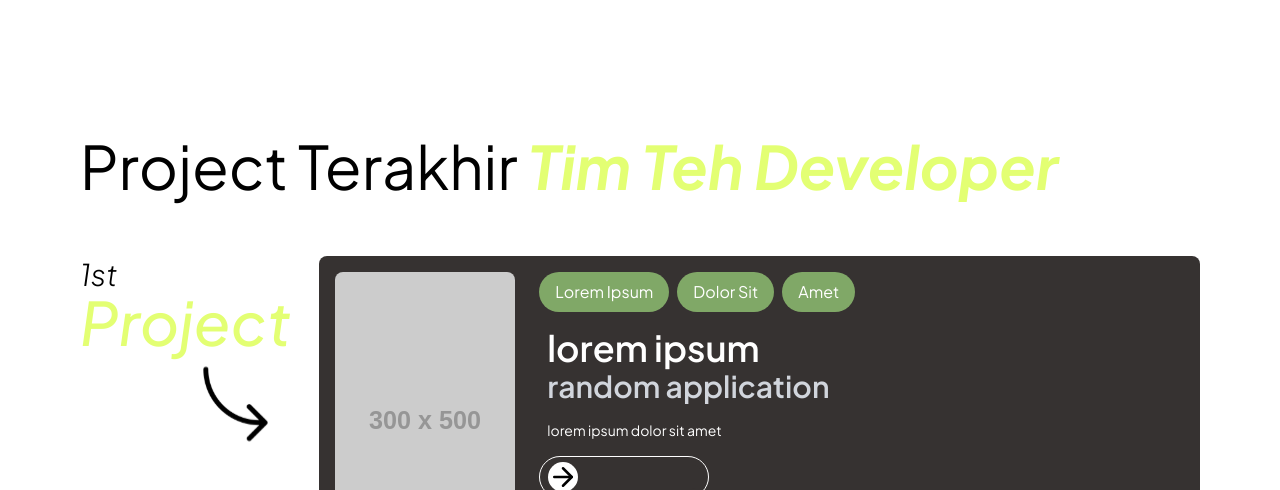
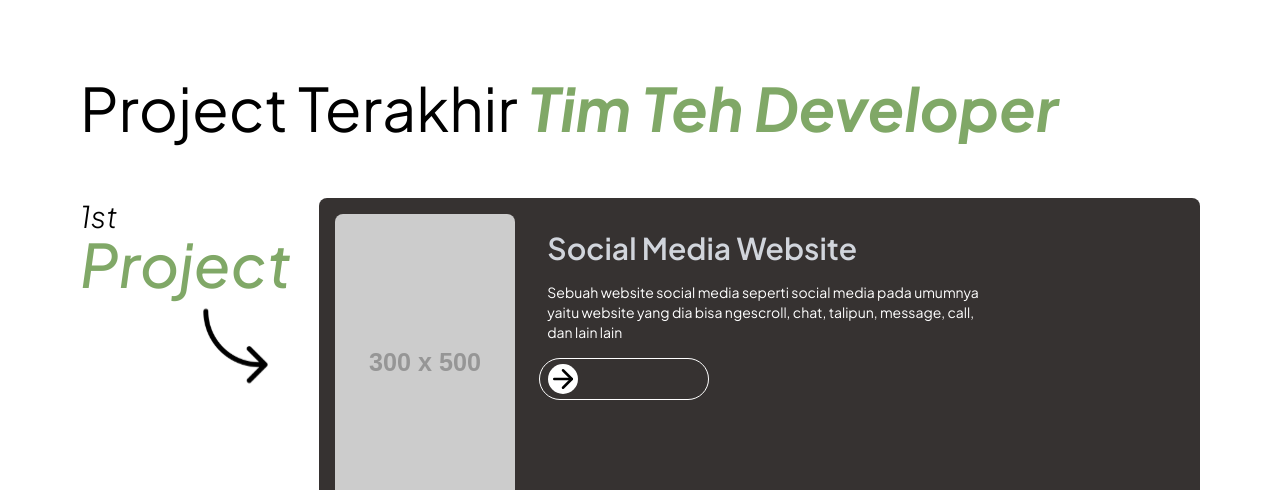
Before and after one commit to ELfatt09/teh-developer-landing-page-2, a React (Vite) app: page / in a window 1280 px wide. Shown: the part 2300-2790 px from the top of the page. Built offline with nearby package versions, Linux system fonts and the light colour scheme.

Commit message:
Add data files for projects, services, and testimonials; update components to use new data structure and improve styling

```diff
--- /dev/null
+++ b/src/data/projects.js
@@ -0,0 +1,29 @@
+export const projectsData = [
+    {
+        id: 1,
+        image: "https://placehold.co/300x500",
+        tag: ["Fullstack", "Laravel", "Solo Project"],
+        name:"TwiiAhh",
+        type:"Social Media Website",
+        description:'Sebuah website social media seperti social media pada umumnya yaitu website yang dia bisa ngescroll, chat, talipun, message, call, dan lain lain',
+        link:"Google.com"
+    },
+    {
+        id: 2,
+        image: "https://placehold.co/300x500",
+        tag: ["Fullstack", "Laravel", "Solo Project"],
+        name:"TwiiAhh",
+        type: "Social Media Website",
+        description:'Sebuah website social media seperti social media pada umumnya yaitu website yang dia bisa ngescroll, chat, talipun, message, call, dan lain lain',
+        link:"Google.com"
+    },
+    {
+        id: 3,
+        image: "https://placehold.co/300x500",
+        tag: ["Fullstack", "Laravel", "Solo Project"],
+        name:"TwiiAhh",
+        type:"Social Media Website",
+        description:'Sebuah website social media seperti social media pada umumnya yaitu website yang dia bisa ngescroll, chat, talipun, message, call, dan lain lain',
+        link:"Google.com"
+    },
+];
--- /dev/null
+++ b/src/data/services.js
@@ -0,0 +1,25 @@
+export const servicesData = [
+    {
+        id: 1,
+        icon: "https://placehold.co/100x100",
+        title: "UI/UX Design",
+        description: "Desain website atau aplikasi yang menarik dan memukau pengguna."
+    },
+    {
+        id: 2,
+        icon: "https://placehold.co/100x100",
+        title: "Web Development",
+        description: "Pengembangan website yang responsif, cepat, dan mudah digunakan."
+    },
+    {
+        id: 3,
+        icon: "https://placehold.co/100x100",
+        title: "Web App Development",
+        description: "Pengembangan aplikasi web yang interaktif dan fungsional."},
+    {
+        id: 4,
+        icon: "https://placehold.co/100x100",
+        title: "Mobile App Development",
+        description: "Pengembangan aplikasi mobile untuk platform iOS dan Android."
+    },
+]
--- /dev/null
+++ b/src/data/testimonials.js
@@ -0,0 +1,23 @@
+export const testimonialsData = [
+    {
+        id: 1,
+        image: "https://placehold.co/100x100",
+        name: "John Doe",
+        about: "CEO at ABC Company",
+        testimonial: "Teh Developer membantu kami membangun website yang profesional dan mudah digunakan. Sangat direkomendasikan!"
+    },
+    {
+        id: 2,
+        image: "https://placehold.co/100x100",
+        name: "Jane Smith",
+        about: "CTO at XYZ Corporation",
+        testimonial: "Teh Developer membantu kami membangun aplikasi mobile yang menarik dan fungsional. Sangat direkomendasikan!"
+    },
+    {
+        id: 3,
+        image: "https://placehold.co/100x100",
+        name: "Mark Johnson",
+        about: "CFO at LMN Industries",
+        testimonial: "Teh Developer membantu kami membangun solusi teknis yang kuat dan cepat. Sangat direkomendasikan!"
+    },
+];
--- a/src/index.css
+++ b/src/index.css
@@ -7,5 +7,6 @@
   --color-primary: #80A867;
   --color-secondary: #E3FF73;
   --color-tertiary: #616161;
-  --color-text: #414141;
+  --color-text: #2F2F2F;
+  --color-text-secondary: #7C7C7C;
 }
--- a/src/sections/AboutUs.jsx
+++ b/src/sections/AboutUs.jsx
@@ -21,7 +21,7 @@ return (
             <h2 className='text-3xl md:text-6xl'>
                 Kami Adalah Solusi Digital
                 yang
-                <span className='text-secondary font-bold italic'> Hangat & Profesional</span>
+                <span className='text-primary font-bold italic'> Hangat & Profesional</span>
             </h2>
             <div className='w-full flex flex-row space-x-5'>
                 <p className='w-full text-base md:text-xl text-black/50'>
--- a/src/sections/KataClient.jsx
+++ b/src/sections/KataClient.jsx
@@ -1,6 +1,7 @@
 import React from "react"
 import fotodummy from '../assets/foto-kasual/sevalino.png'
 import SectionWrapper from "../partials/SectionWrapper"
+import { testimonialsData } from "../data/testimonials"
 
 function KataKlien() {
     return (
@@ -15,18 +16,16 @@ function KataKlien() {
             </div>
 
             <div className="flex flex-wrap justify-center gap-8">
-                <KataCard
-                    word={"Kami sebelumnya bingung mau mulai dari mana. Setelah bekerja sama dengan Teh Developer, website toko online kami jadi lebih cepat, cantik, dan mudah diakses. Penjualan naik 40% dalam 2 bulan!"}
-                    photo={fotodummy}
-                    name={"Sevalino"}
-                    about={'Penganngguran kelas atas'}
-                />
-                <KataCard
-                    word={"Kami sebelumnya bingung mau mulai dari mana. Setelah bekerja sama dengan Teh Developer, website toko online kami jadi lebih cepat, cantik, dan mudah diakses. Penjualan naik 40% dalam 2 bulan!"}
-                    photo={fotodummy}
-                    name={"Sevalino"}
-                    about={'Penganngguran kelas atas'}
-                />
+                {testimonialsData.map((testimonial, index) => (
+                    <KataCard
+                        key={index}
+                        word={testimonial.testimonial}
+                        photo={testimonial.image}
+                        name={testimonial.name}
+                        about={testimonial.about}
+                    />
+                ))}
+
             </div>
         </SectionWrapper>
     )
--- a/src/sections/Projects.jsx
+++ b/src/sections/Projects.jsx
@@ -2,18 +2,30 @@ import React from 'react'
 import arrow from '../assets/svg/arrow.svg'
 import Project from '../components/project'
 import SectionWrapper from '../partials/SectionWrapper'
+import { projectsData } from '../data/projects'
 
 function Projects() {
   return (
     <SectionWrapper>
-          <h2 className='text-3xl md:text-5xl lg:text-6xl tracking-[-3%]'>Project Terakhir <span className='font-bold italic text-secondary'>
+          <h2 className='text-3xl md:text-5xl lg:text-6xl tracking-[-3%]'>Project Terakhir <span className='font-bold italic text-primary'>
                Tim Teh Developer
           </span>
           </h2>
           <div className='flex flex-col space-y-9'>
-              <ProjectCard order={'1st'} tags={['Lorem Ipsum', 'Dolor Sit', 'Amet']} title={'lorem ipsum'} image={'https://placehold.co/300x500'} slug={'lorem-ipsum'} type={'random application'} link={'https://lorem-ipsum.com'} description={'lorem ipsum dolor sit amet'} directionIsRight={true} />
-              <ProjectCard order={'2nd'} tags={['Lorem Ipsum', 'Dolor Sit', 'Amet']} title={'lorem ipsum'} image={'https://placehold.co/300x500'} slug={'lorem-ipsum'} type={'random application'} link={'https://lorem-ipsum.com'} description={'lorem ipsum dolor sit amet'} directionIsRight={false} />
-              <ProjectCard order={'3rd'} tags={['Lorem Ipsum', 'Dolor Sit', 'Amet']} title={'lorem ipsum'} image={'https://placehold.co/300x500'} slug={'lorem-ipsum'} type={'random application'} link={'https://lorem-ipsum.com'} description={'lorem ipsum dolor sit amet'} directionIsRight={true} />
+              {projectsData.map((project, index) => (
+                  <ProjectCard
+                      key={index}
+                        order={index + 1 + (index === 0 ? 'st' : index === 1 ? 'nd' : index === 2 ? 'rd' : 'th')
+}                      tags={project.tags}
+                      title={project.title}
+                      image={project.image}
+                      link={project.link}
+                      slug={project.slug}
+                        type={project.type}
+                      description={project.description}
+                        directionIsRight={index % 2 === 0}
+                  />
+                        ))}
 
           </div>
       </SectionWrapper>
@@ -26,7 +38,7 @@ function ProjectCard({ order, tags, title, image, slug, link, description, direc
             <div className={`w-fit hidden lg:flex flex-col space-y-3 ${directionIsRight ? 'items-end' : 'items-start'}`}>
                 <div className="flex flex-col space-y-0 w-full">
                     <p className='text-3xl italic font-light'>{order}</p>
-                    <p className='text-6xl italic font-medium text-secondary'>Project</p>
+                    <p className='text-6xl italic font-medium text-primary'>Project</p>
                 </div>
                 <img src={arrow} alt="" className={`h-20 w-auto mx-4 ${directionIsRight ? '' : 'scale-x-[-1]'} '' `} />
             </div>
--- a/src/sections/Services.jsx
+++ b/src/sections/Services.jsx
@@ -1,6 +1,7 @@
 import SectionWrapper from '../partials/SectionWrapper';
 import designicon from './../assets/service-icons/Design.svg';
 import detail from "../assets/svg/detail.svg"
+import { servicesData } from '../data/services';
 
 
 function Services() {
@@ -9,7 +10,7 @@ function Services() {
           <div className='w-full flex flex-row justify-between items-center'>
             <h2 className='text-3xl md:text-4xl lg:text-6xl tracking-[-3%] leading-tight max-w-2/3'>Kami Menyediakan
               <br />
-            <span className='font-bold italic text-secondary'>
+            <span className='font-bold italic text-primary'>
                Layanan
           </span> Dalam
               </h2>
@@ -18,11 +19,15 @@ function Services() {
               </a>
           </div>
           <div className='w-full flex flex-wrap gap-6 justify-center '>
-              <ServiceCard title='UI/UX Design' description='Desain website atau aplikasi yang menarik dan memukau pengguna.' icon={designicon} />
-              <ServiceCard title='UI/UX Design' description='Desain website atau aplikasi yang menarik dan memukau pengguna.' icon={designicon} />
-              <ServiceCard title='UI/UX Design' description='Desain website atau aplikasi yang menarik dan memukau pengguna.' icon={designicon} />
-              <ServiceCard title='UI/UX Design' description='Desain website atau aplikasi yang menarik dan memukau pengguna.' icon={designicon} />
-            </div>
+              {servicesData.map((service, index) => (
+                  <ServiceCard
+                      key={index}
+                        title={service.title}
+                        description={service.description}
+                        icon={service.icon}
+                  />
+              ))}
+              </div>
       </SectionWrapper>
   )
 }
```
Also changed, not shown: src/sections/Hero.jsx (+5 -5 lines).
